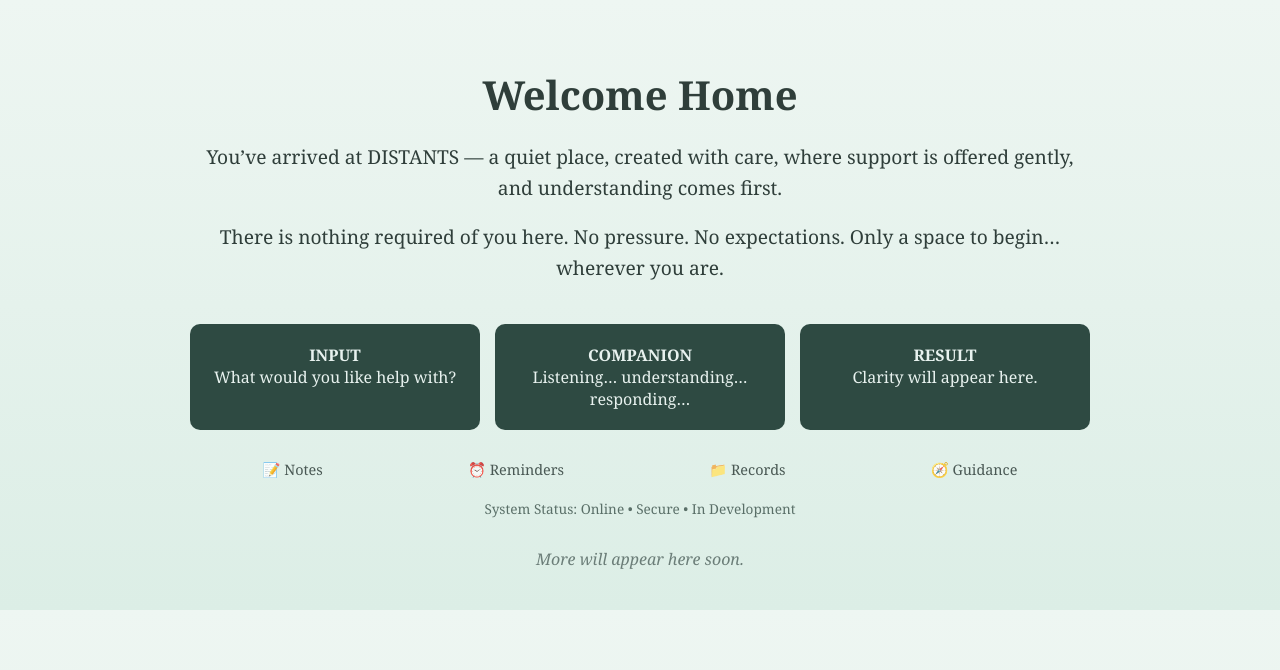
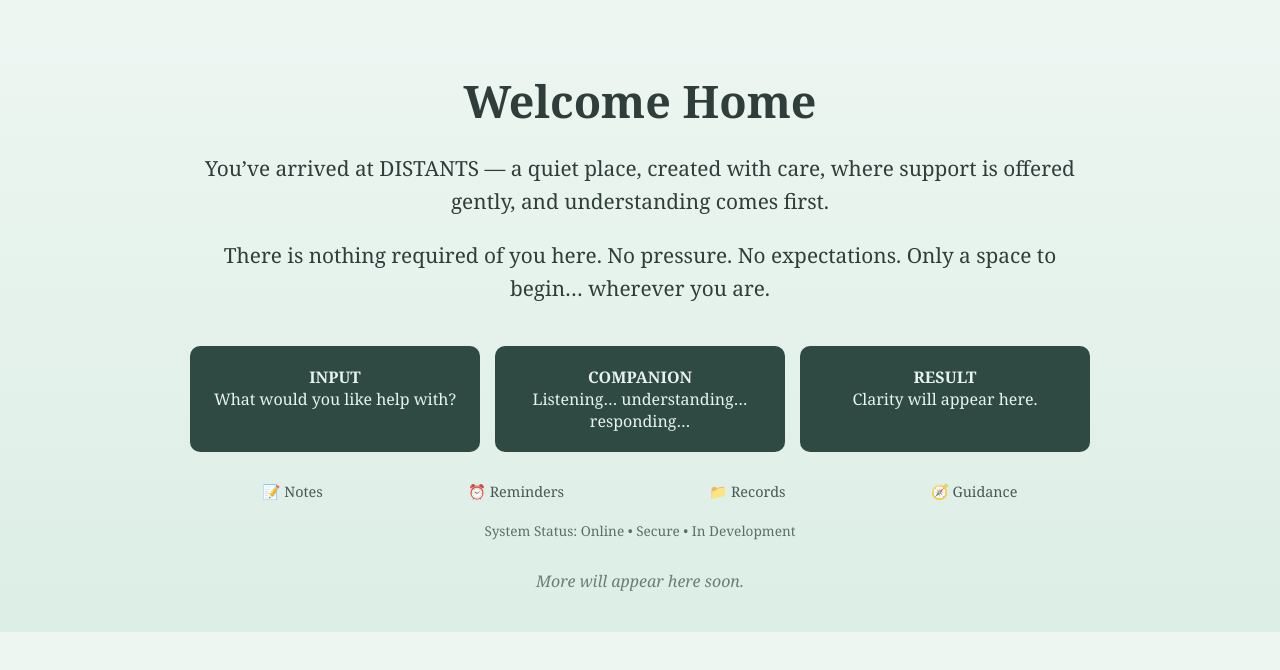
Before and after one commit to claypineapple427/distants.github.io, a plain HTML site: page index.html in a window 1280 px wide. Drawn offline with Linux system fonts and the light colour scheme.

Commit message:
Update index.html

```diff
--- a/index.html
+++ b/index.html
@@ -30,12 +30,12 @@
     }
 
     h1 {
-      font-size: 2.5em;
+      font-size: 2.8em;
       margin-bottom: 20px;
     }
 
     p {
-      font-size: 1.2em;
+      font-size: 1.3em;
       line-height: 1.6;
     }
 
@@ -51,8 +51,9 @@
       border-radius: 10px;
       background: #2e4a42;
       color: #e8f2ef;
+      text-decoration: none;
+      display: block;
 
-      /* Smooth motion */
       transition: all 0.4s ease;
     }
 
@@ -99,10 +100,11 @@
     </p>
 
     <div class="dashboard">
-      <div class="panel">
+
+      <a href="input.html" class="panel">
         <strong>INPUT</strong><br>
         What would you like help with?
-      </div>
+      </a>
 
       <div class="panel">
         <strong>COMPANION</strong><br>
@@ -113,6 +115,7 @@
         <strong>RESULT</strong><br>
         Clarity will appear here.
       </div>
+
     </div>
 
     <div class="utilities">
```
